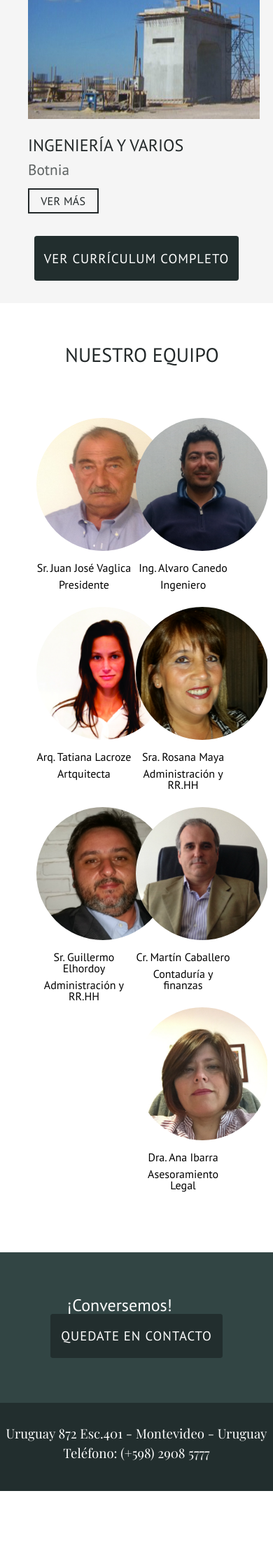
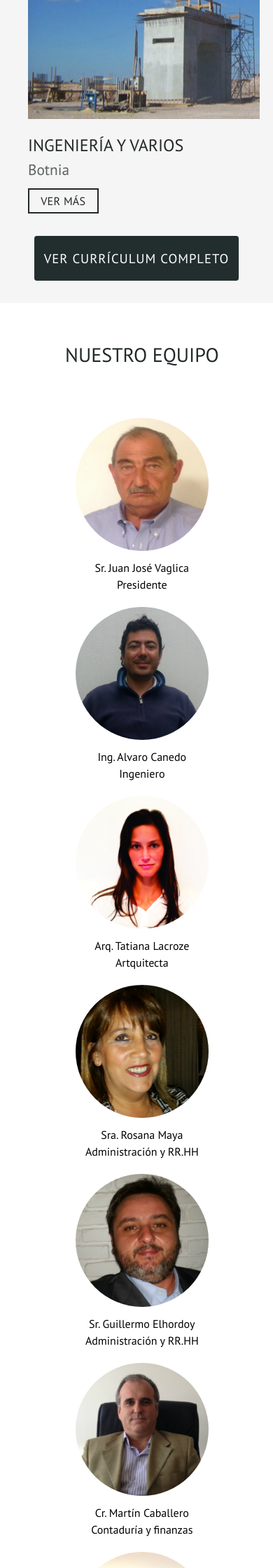
Before and after one commit to antonellaclavero/palnet, a Jekyll site: the page built from index.html, in a window 390 px wide. Shown: the part 4160-6400 px from the top of the page at 70% size. Built offline with Jekyll 4.4.1, drawn with Linux system fonts in a browser that asks for light colours; before the commit the page ends 6290 px from its top, so only the background shows below that.

Commit message:
Add media queries for max-width 450px

```diff
--- a/css/main.css
+++ b/css/main.css
@@ -311,3 +311,17 @@ section.one-image {
     	padding: 2em 2%;
 	}
 }
+@media screen and (max-width: 450px) {
+	.our-team .member {
+    	width: 100%;
+	}
+    .our-team ul.container {
+    	padding: 2em 0;
+	}
+	.footer-one {
+		padding: 4em 2em;
+	}
+	.footer-one h2 {
+		margin: 0 0 1em 0;
+	}
+}
```
